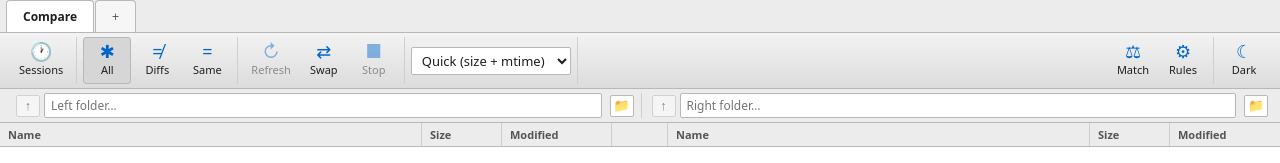
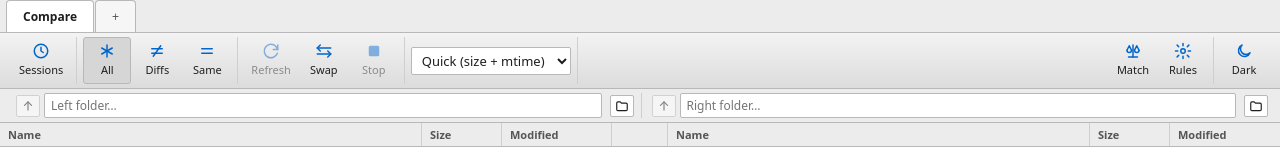
Before and after one commit to awapi/awapi-compare, a React (Vite) app in the folder src/desktop/: page / in a window 1280 px wide. Shown: the top 163 px of the page. Built offline with nearby package versions, Linux system fonts and the light colour scheme.

Commit message:
Fixed icon on linux

```diff
--- a/src/desktop/src/renderer/components/Toolbar.tsx
+++ b/src/desktop/src/renderer/components/Toolbar.tsx
@@ -3,6 +3,7 @@ import type { ChangeEvent, FormEvent, JSX, KeyboardEvent, ReactNode } from 'reac
 import type { CompareMode } from '@awapi/shared';
 import type { ThemeName } from '../state/themeStore.js';
 import type { ViewFilter } from '../viewFilter.js';
+import { Icon, type IconName } from './icons/Icon.js';
 
 export interface ToolbarProps {
   leftRoot: string;
@@ -85,7 +86,8 @@ const MODES: ReadonlyArray<{ value: CompareMode; label: string }> = [
 ];
 
 interface IconBtnProps {
-  glyph: string;
+  /** Inline SVG icon to render above the label. */
+  icon: IconName;
   label: string;
   title?: string;
   ariaLabel?: string;
@@ -96,7 +98,7 @@ interface IconBtnProps {
 }
 
 function IconBtn({
-  glyph,
+  icon,
   label,
   title,
   ariaLabel,
@@ -115,7 +117,7 @@ function IconBtn({
       aria-label={ariaLabel ?? label}
     >
       <span className="awapi-iconbtn__glyph" aria-hidden="true">
-        {glyph}
+        <Icon name={icon} />
       </span>
       <span>{children ?? label}</span>
     </button>
@@ -199,7 +201,7 @@ export function Toolbar(props: ToolbarProps): JSX.Element {
       >
         <div className="awapi-toolbar__group" role="group" aria-label="Session">
           <IconBtn
-            glyph="🕐"
+            icon="clock"
             label="Sessions"
             ariaLabel="Open session history"
             onClick={onOpenSession}
@@ -208,7 +210,7 @@ export function Toolbar(props: ToolbarProps): JSX.Element {
         </div>
         <div className="awapi-toolbar__group" role="group" aria-label="View filter">
           <IconBtn
-            glyph="✱"
+            icon="asterisk"
             label="All"
             ariaLabel="Show all entries"
             active={viewFilter === 'all'}
@@ -216,7 +218,7 @@ export function Toolbar(props: ToolbarProps): JSX.Element {
             onClick={() => onViewFilterChange?.('all')}
           />
           <IconBtn
-            glyph="≠"
+            icon="not-equal"
             label="Diffs"
             ariaLabel="Show only differences"
             active={viewFilter === 'diffs'}
@@ -224,7 +226,7 @@ export function Toolbar(props: ToolbarProps): JSX.Element {
             onClick={() => onViewFilterChange?.('diffs')}
           />
           <IconBtn
-            glyph="="
+            icon="equal"
             label="Same"
             ariaLabel="Show only matching entries"
             active={viewFilter === 'same'}
@@ -234,27 +236,27 @@ export function Toolbar(props: ToolbarProps): JSX.Element {
         </div>
         <div className="awapi-toolbar__group">
           <IconBtn
-            glyph="↻"
+            icon="refresh"
             label={scanning ? 'Scanning…' : 'Refresh'}
             ariaLabel={scanning ? 'Scanning' : 'Refresh'}
             disabled={!canCompare}
             onClick={onRefresh}
           />
           <IconBtn
-            glyph="⇄"
+            icon="swap"
             label="Swap"
             onClick={() => {
               onLeftRootChange(rightRoot);
               onRightRootChange(leftRoot);
             }}
           />
-          <IconBtn glyph="■" label="Stop" disabled={!scanning} />
+          <IconBtn icon="stop" label="Stop" disabled={!scanning} />
         </div>
         {onSaveLeft || onSaveRight ? (
           <div className="awapi-toolbar__group" role="group" aria-label="Save edits">
             {onSaveLeft ? (
               <IconBtn
-                glyph="💾"
+                icon="save"
                 label={saving === 'left' ? 'Saving…' : 'Save left'}
                 ariaLabel="Save left"
                 disabled={!leftEditable || !leftDirty || saving !== null}
@@ -263,7 +265,7 @@ export function Toolbar(props: ToolbarProps): JSX.Element {
             ) : null}
             {onSaveRight ? (
               <IconBtn
-                glyph="💾"
+                icon="save"
                 label={saving === 'right' ? 'Saving…' : 'Save right'}
                 ariaLabel="Save right"
                 disabled={!rightEditable || !rightDirty || saving !== null}
@@ -292,14 +294,14 @@ export function Toolbar(props: ToolbarProps): JSX.Element {
         <div className="awapi-toolbar__spacer" />
         <div className="awapi-toolbar__group">
           <IconBtn
-            glyph="⚖"
+            icon="scale"
             label="Match"
             ariaLabel="Open diff options"
             disabled={!onOpenDiffOptions}
             onClick={onOpenDiffOptions}
           />
           <IconBtn
-            glyph="⚙"
+            icon="settings"
             label="Rules"
             ariaLabel="Open rules editor"
             onClick={onOpenRules}
@@ -307,7 +309,7 @@ export function Toolbar(props: ToolbarProps): JSX.Element {
         </div>
         <div className="awapi-toolbar__group">
           <IconBtn
-            glyph={theme === 'dark' ? '☀' : '☾'}
+            icon={theme === 'dark' ? 'sun' : 'moon'}
             label={theme === 'dark' ? 'Light' : 'Dark'}
             ariaLabel="Toggle theme"
             onClick={onToggleTheme}
@@ -325,7 +327,7 @@ export function Toolbar(props: ToolbarProps): JSX.Element {
               disabled={!leftRoot.trim()}
               onClick={onGoUpLeft}
             >
-              <span aria-hidden="true">↑</span>
+              <Icon name="arrow-up" size={14} />
             </button>
           ) : null}
           <input
@@ -355,7 +357,7 @@ export function Toolbar(props: ToolbarProps): JSX.Element {
             disabled={!onPickLeftFolder}
             onClick={onPickLeftFolder}
           >
-            <span aria-hidden="true">📁</span>
+            <Icon name="folder" size={14} />
           </button>
         </div>
         <div className="awapi-pathbar__side">
@@ -368,7 +370,7 @@ export function Toolbar(props: ToolbarProps): JSX.Element {
               disabled={!rightRoot.trim()}
               onClick={onGoUpRight}
             >
-              <span aria-hidden="true">↑</span>
+              <Icon name="arrow-up" size={14} />
             </button>
           ) : null}
           <input
@@ -398,7 +400,7 @@ export function Toolbar(props: ToolbarProps): JSX.Element {
             disabled={!onPickRightFolder}
             onClick={onPickRightFolder}
           >
-            <span aria-hidden="true">📁</span>
+            <Icon name="folder" size={14} />
           </button>
         </div>
       </div>
--- /dev/null
+++ b/src/desktop/src/renderer/components/icons/Icon.tsx
@@ -0,0 +1,203 @@
+import type { JSX } from 'react';
+
+/**
+ * Inline SVG icon set for AwapiCompare's chrome (toolbar, path bar,
+ * diff tree). We deliberately avoid Unicode emoji glyphs (e.g. 🕐 💾
+ * 📁) because their rendering depends on the host OS shipping a
+ * matching emoji / symbol font:
+ *
+ *   - macOS:   Apple Color Emoji ✓
+ *   - Windows: Segoe UI Emoji / Segoe UI Symbol ✓
+ *   - Linux:   varies. Many minimal desktops (and several distros'
+ *              default Electron sandbox) lack an emoji font, so the
+ *              user sees tofu (□).
+ *
+ * Bundling an emoji font would add ~10 MB just for these icons. Inline
+ * SVG keeps the install size flat (~3 KB total, all in the renderer
+ * bundle), is crisp at every DPI, and inherits the surrounding
+ * `color` via `currentColor` so theming "just works".
+ *
+ * All paths are 24x24 viewBox, stroke-based (Lucide-style) so they
+ * stay legible at the 18 px size used in the toolbar without any
+ * raster artifacts. Filled glyphs (Stop, Save) use `fill='currentColor'`
+ * on the relevant elements only.
+ */
+export type IconName =
+  | 'clock'
+  | 'asterisk'
+  | 'not-equal'
+  | 'equal'
+  | 'refresh'
+  | 'swap'
+  | 'stop'
+  | 'save'
+  | 'scale'
+  | 'settings'
+  | 'sun'
+  | 'moon'
+  | 'folder'
+  | 'file'
+  | 'arrow-up'
+  | 'chevron-down'
+  | 'chevron-right';
+
+export interface IconProps {
+  name: IconName;
+  /** Pixel size of the rendered SVG (width = height). Defaults to 18. */
+  size?: number;
+  /** Optional class name forwarded to the root <svg>. */
+  className?: string;
+}
+
+const STROKE = 2;
+
+/**
+ * Body of each icon as raw SVG markup. Keeping these as plain JSX
+ * fragments (rather than building paths in JS) makes the icons trivial
+ * to tweak and lets the bundler tree-shake unused props. The
+ * surrounding `<svg>` is shared so every icon ends up the same size,
+ * weight and color.
+ */
+function renderBody(name: IconName): JSX.Element {
+  switch (name) {
+    case 'clock':
+      return (
+        <>
+          <circle cx="12" cy="12" r="9" />
+          <polyline points="12 7 12 12 15 14" />
+        </>
+      );
+    case 'asterisk':
+      // Six-pointed asterisk — used for "All" filter.
+      return (
+        <>
+          <line x1="12" y1="4" x2="12" y2="20" />
+          <line x1="5" y1="8" x2="19" y2="16" />
+          <line x1="5" y1="16" x2="19" y2="8" />
+        </>
+      );
+    case 'not-equal':
+      return (
+        <>
+          <line x1="5" y1="9" x2="19" y2="9" />
+          <line x1="5" y1="15" x2="19" y2="15" />
+          <line x1="17" y1="5" x2="7" y2="19" />
+        </>
+      );
+    case 'equal':
+      return (
+        <>
+          <line x1="5" y1="9" x2="19" y2="9" />
+          <line x1="5" y1="15" x2="19" y2="15" />
+        </>
+      );
+    case 'refresh':
+      // Circular arrow (Lucide "rotate-cw").
+      return (
+        <>
+          <polyline points="21 4 21 10 15 10" />
+          <path d="M20.49 15a9 9 0 1 1-2.13-9.36L21 10" />
+        </>
+      );
+    case 'swap':
+      // Two arrows pointing in opposite directions on the same axis.
+      return (
+        <>
+          <polyline points="7 4 3 8 7 12" />
+          <line x1="3" y1="8" x2="21" y2="8" />
+          <polyline points="17 20 21 16 17 12" />
+          <line x1="21" y1="16" x2="3" y2="16" />
+        </>
+      );
+    case 'stop':
+      return <rect x="6" y="6" width="12" height="12" rx="1" fill="currentColor" />;
+    case 'save':
+      // Floppy-disk silhouette.
+      return (
+        <>
+          <path d="M5 4h11l3 3v13a1 1 0 0 1-1 1H5a1 1 0 0 1-1-1V5a1 1 0 0 1 1-1z" />
+          <polyline points="7 4 7 9 15 9 15 4" />
+          <rect x="8" y="13" width="8" height="6" />
+        </>
+      );
+    case 'scale':
+      // Balance scale — used for "Match" / diff options.
+      return (
+        <>
+          <line x1="12" y1="4" x2="12" y2="20" />
+          <line x1="6" y1="20" x2="18" y2="20" />
+          <path d="M4 11l3-6 3 6" />
+          <path d="M14 11l3-6 3 6" />
+          <path d="M4 11a3 3 0 0 0 6 0" />
+          <path d="M14 11a3 3 0 0 0 6 0" />
+        </>
+      );
+    case 'settings':
+      // Gear (8 teeth, simplified).
+      return (
+        <>
+          <circle cx="12" cy="12" r="3" />
+          <path d="M12 2v3M12 19v3M4.2 4.2l2.1 2.1M17.7 17.7l2.1 2.1M2 12h3M19 12h3M4.2 19.8l2.1-2.1M17.7 6.3l2.1-2.1" />
+        </>
+      );
+    case 'sun':
+      return (
+        <>
+          <circle cx="12" cy="12" r="4" />
+          <line x1="12" y1="2" x2="12" y2="5" />
+          <line x1="12" y1="19" x2="12" y2="22" />
+          <line x1="2" y1="12" x2="5" y2="12" />
+          <line x1="19" y1="12" x2="22" y2="12" />
+          <line x1="4.9" y1="4.9" x2="7" y2="7" />
+          <line x1="17" y1="17" x2="19.1" y2="19.1" />
+          <line x1="4.9" y1="19.1" x2="7" y2="17" />
+          <line x1="17" y1="7" x2="19.1" y2="4.9" />
+        </>
+      );
+    case 'moon':
+      return <path d="M20 14.5A8 8 0 1 1 9.5 4a6.5 6.5 0 0 0 10.5 10.5z" />;
+    case 'folder':
+      return (
+        <path d="M3 7a2 2 0 0 1 2-2h4l2 2h8a2 2 0 0 1 2 2v9a2 2 0 0 1-2 2H5a2 2 0 0 1-2-2V7z" />
+      );
+    case 'file':
+      return (
+        <>
+          <path d="M14 3H7a2 2 0 0 0-2 2v14a2 2 0 0 0 2 2h10a2 2 0 0 0 2-2V8z" />
+          <polyline points="14 3 14 8 19 8" />
+        </>
+      );
+    case 'arrow-up':
+      return (
+        <>
+          <line x1="12" y1="5" x2="12" y2="19" />
+          <polyline points="6 11 12 5 18 11" />
+        </>
+      );
+    case 'chevron-down':
+      return <polyline points="6 9 12 15 18 9" />;
+    case 'chevron-right':
+      return <polyline points="9 6 15 12 9 18" />;
+  }
+}
+
+export function Icon({ name, size = 18, className }: IconProps): JSX.Element {
+  return (
+    <svg
+      xmlns="http://www.w3.org/2000/svg"
+      width={size}
+      height={size}
+      viewBox="0 0 24 24"
+      fill="none"
+      stroke="currentColor"
+      strokeWidth={STROKE}
+      strokeLinecap="round"
+      strokeLinejoin="round"
+      aria-hidden="true"
+      focusable="false"
+      className={className}
+    >
+      {renderBody(name)}
+    </svg>
+  );
+}
--- a/src/desktop/src/renderer/styles.css
+++ b/src/desktop/src/renderer/styles.css
@@ -215,8 +215,9 @@ body,
 }
 
 .awapi-iconbtn__glyph {
-  font-size: 18px;
-  line-height: 1;
+  display: inline-flex;
+  align-items: center;
+  justify-content: center;
   margin-bottom: 2px;
   color: var(--awapi-accent);
 }
@@ -459,9 +460,10 @@ body,
 
 .awapi-diff-tree__icon {
   flex: 0 0 auto;
-  font-size: 12px;
-  line-height: 1;
+  display: inline-flex;
+  align-items: center;
   margin-right: 2px;
+  color: var(--awapi-text-muted);
 }
 
 .awapi-diff-table__empty {
```
Also changed, not shown: electron-builder.yml (+13 -0 lines), src/desktop/src/main/index.ts (+7 -4 lines), src/desktop/src/renderer/components/DiffTable.tsx (+4 -3 lines), resources/icon-512x512.png (added), 1 other file (tests, documents, lock files or other folders).
